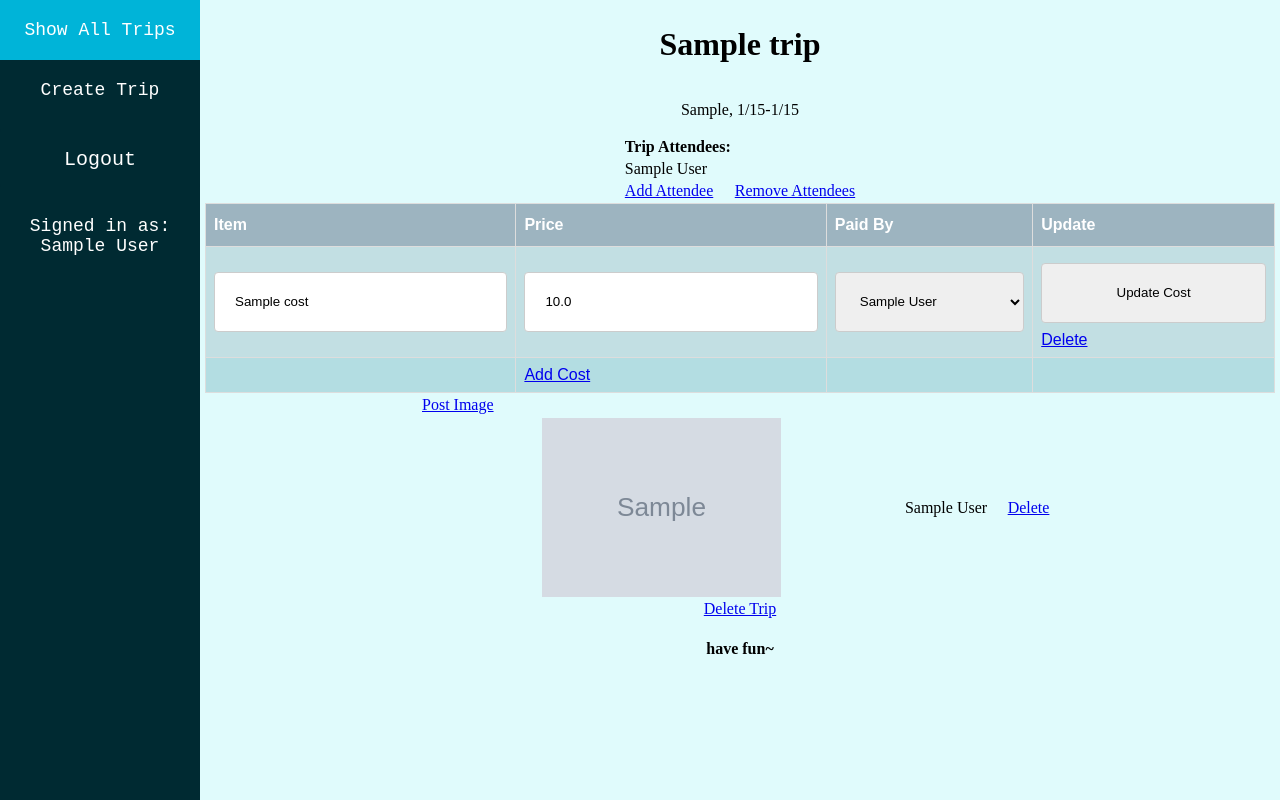
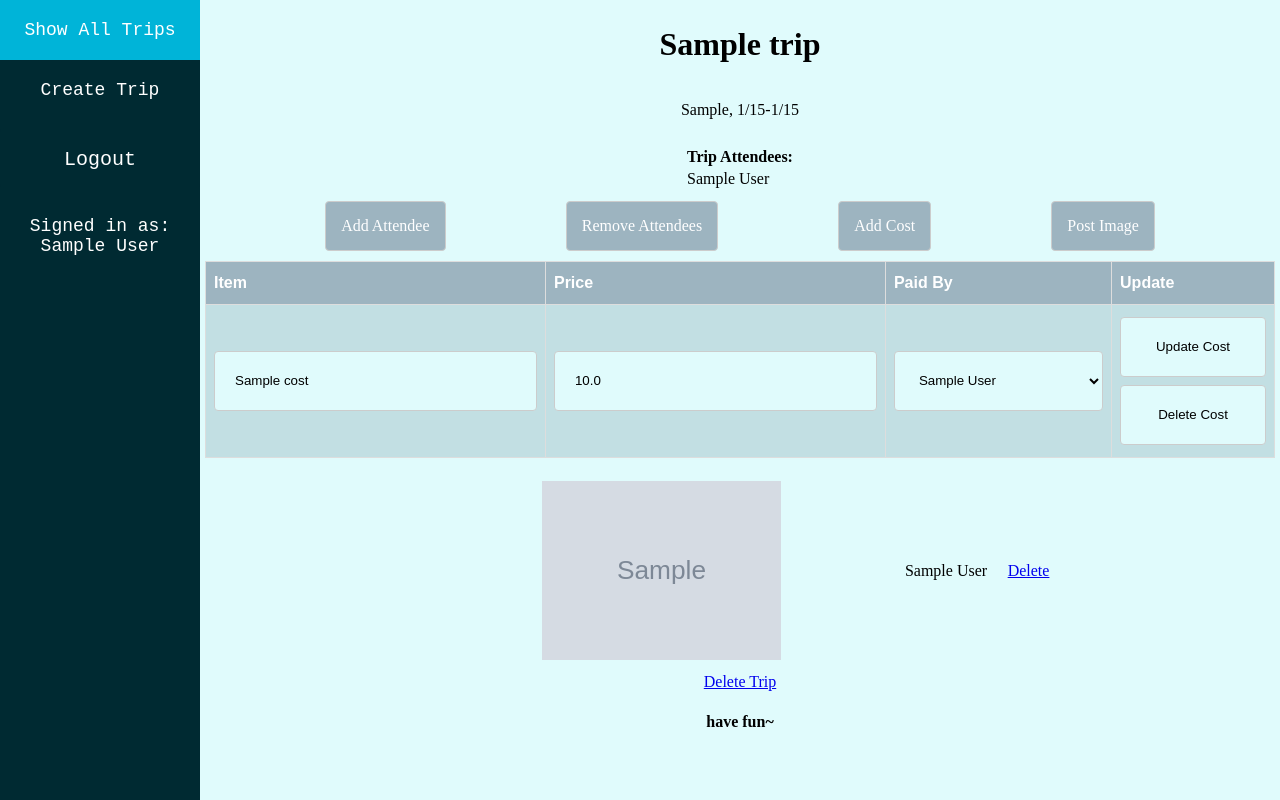
Before and after one commit to jchou03/CS-412, a Django app: page /project/trip/1 in a window 1280 px wide. Run offline with Django 5.2, Linux system fonts and the light colour scheme; a user stored in the database is signed in; tables that the repository leaves empty hold one stand-in row (values such as "Sample post"); grey boxes marked "Sample" are stand-in pictures.

Commit message:
updated button styling for displaying a trip

```diff
--- a/django/project/templates/project/show_trip.html
+++ b/django/project/templates/project/show_trip.html
@@ -14,17 +14,22 @@
             <td><p>{{p}}</p></td>
         </tr>
         {% endfor %}
+    </table>
+
+    <div class="controls">
         {% if is_attendee %}
             <tr>
-                <td><a href="{% url 'add_attendee' trip.pk %}">Add Attendee</a></td>
-                <td><a href="{% url 'remove_attendees' trip.pk %}">Remove Attendees</a></td>
+                <td><a href="{% url 'add_attendee' trip.pk %}" class="button_link">Add Attendee</a></td>
+                <td><a href="{% url 'remove_attendees' trip.pk %}" class="button_link">Remove Attendees</a></td>
             </tr>
         {% else %}
             <tr>
-                <td><a href="{% url 'join_trip' trip.pk %}">Join Trip</a></td>
+                <td><a href="{% url 'join_trip' trip.pk %}" class="button_link">Join Trip</a></td>
             </tr>
         {% endif %}
-    </table>
+        <a href="{% url 'create_cost' trip.pk %}" class="button_link">Add Cost</a>
+        <a href="{% url 'create_img' trip.pk %}" class="button_link">Post Image</a>
+    </div>
 
     <table class="cost_table">
         <tr>
@@ -55,30 +60,19 @@
                 </td>
                 {% if is_attendee %}
                     <td>
-                        <input type="submit" name="update_cost" value="Update Cost">
-                        <a href="{% url 'delete_cost' trip_pk=trip.pk pk=cost.pk %}">Delete</a>
+                        <input type="submit" name="update_cost" value="Update Cost" class="cost_update">
+            </form>
+            <form action="{% url 'delete_cost' trip_pk=trip.pk pk=cost.pk %}">
+                        <input type="submit" name="delete_cost" value="Delete Cost" class="cost_update">
+                        {% comment %} <a href="{% url 'delete_cost' trip_pk=trip.pk pk=cost.pk %}" class="cost_update">Delete</a> {% endcomment %}
                     </td>
                 {% endif %}
             </form>
         </tr>
         {% endfor %}
-        {% if is_attendee %}
-            <tr>
-                <td></td>
-                <td><a href="{% url 'create_cost' trip.pk %}">Add Cost</a></td>
-                <td></td>
-                <td></td>
-            </tr>
-        {% endif %}
     </table>
 
     <table class="img_table">
-        {% if is_attendee %}
-            <tr>
-                <td><a href="{% url 'create_img' trip.pk %}">Post Image</a></td>
-                <td></td>
-            </tr>
-        {% endif %}
         {% for img in trip.get_images %}
         <tr>
             <td><img src="{{img.image.url}}" alt="image can't be loaded"></td>
--- a/django/static/project.css
+++ b/django/static/project.css
@@ -4,6 +4,7 @@ body {
     margin: 0px;
 }
 
+/* navbar styling */
 .navbar {
     list-style-type: none;
     background-color: #002A32;
@@ -37,7 +38,7 @@ body {
     font-size: 20px;
 }
 
-.navbar form {
+form {
     margin: 0px;
 }
 
@@ -58,11 +59,7 @@ body {
     overflow: auto;
 }
 
-/* .content p {
-    margin-left: 20px;
-    margin-right: 20px;
-} */
-
+/* show all trips styling */
 .trip {
     background-color: #C4A29E;
     width: 95%;
@@ -81,6 +78,7 @@ body {
     color: #002A32;
 }
 
+/* cost table styling */
 .cost_table {
     font-family: Arial, Helvetica, sans-serif;
     border-collapse: collapse;
@@ -96,7 +94,7 @@ body {
 
 .cost_table tr:nth-child(odd){background-color: #B3DDE2}
 
-.cost_table tr:hover {background-color: #EEC6CA;}
+/* .cost_table tr:hover {background-color: #EEC6CA;} */
 
 .cost_table th {
     padding-top: 12px;
@@ -106,7 +104,19 @@ body {
     color: white;
 }
 
-input, select {
+.cost_update{
+    width: 100%;
+    text-align: center;
+    padding: 6px 10px;
+    margin: 4px 0;
+    display: inline-block;
+    border: 1px solid #ccc;
+    border-radius: 4px;
+    background-color: #E0FBFC;
+}
+
+/* general form styling */
+input, select{
     width: 100%;
     padding: 12px 20px;
     height: 60px;
@@ -115,20 +125,15 @@ input, select {
     border: 1px solid #ccc;
     border-radius: 4px;
     box-sizing: border-box;
+    background-color: #E0FBFC;
 }
 
-textarea {
-    width: 100%;
-    height: 60px;
-    padding: 12px 20px;
-    box-sizing: border-box;
-    border: 2px solid #ccc;
-    border-radius: 4px;
-    background-color: #f8f8f8;
-    resize: none;
-    overflow: auto;
+
+input:hover, select:hover {
+    background-color: #EEC6CA;
 }
 
+/* image display styling */
 .img_table {
     margin-left: auto;
     margin-right: auto;
@@ -147,3 +152,31 @@ textarea {
     max-width: 500px;
     max-height: 500px;
 }
+
+table {
+    margin: 10px;
+}
+
+/* link button styling */
+.controls {
+    display: flex;
+    flex-direction: row;
+    align-items: center;
+    justify-content: space-evenly;
+    width: 100%;
+}
+
+.button_link {
+    padding: 15px;
+    text-decoration: none;
+    color: white;
+    text-align: center;
+    background-color: #9DB4C0;
+    border: 1px solid #ccc;
+    border-radius: 4px;
+    box-sizing: border-box;
+}
+
+.button_link:hover {
+    background-color:#EEC6CA;
+}
```
